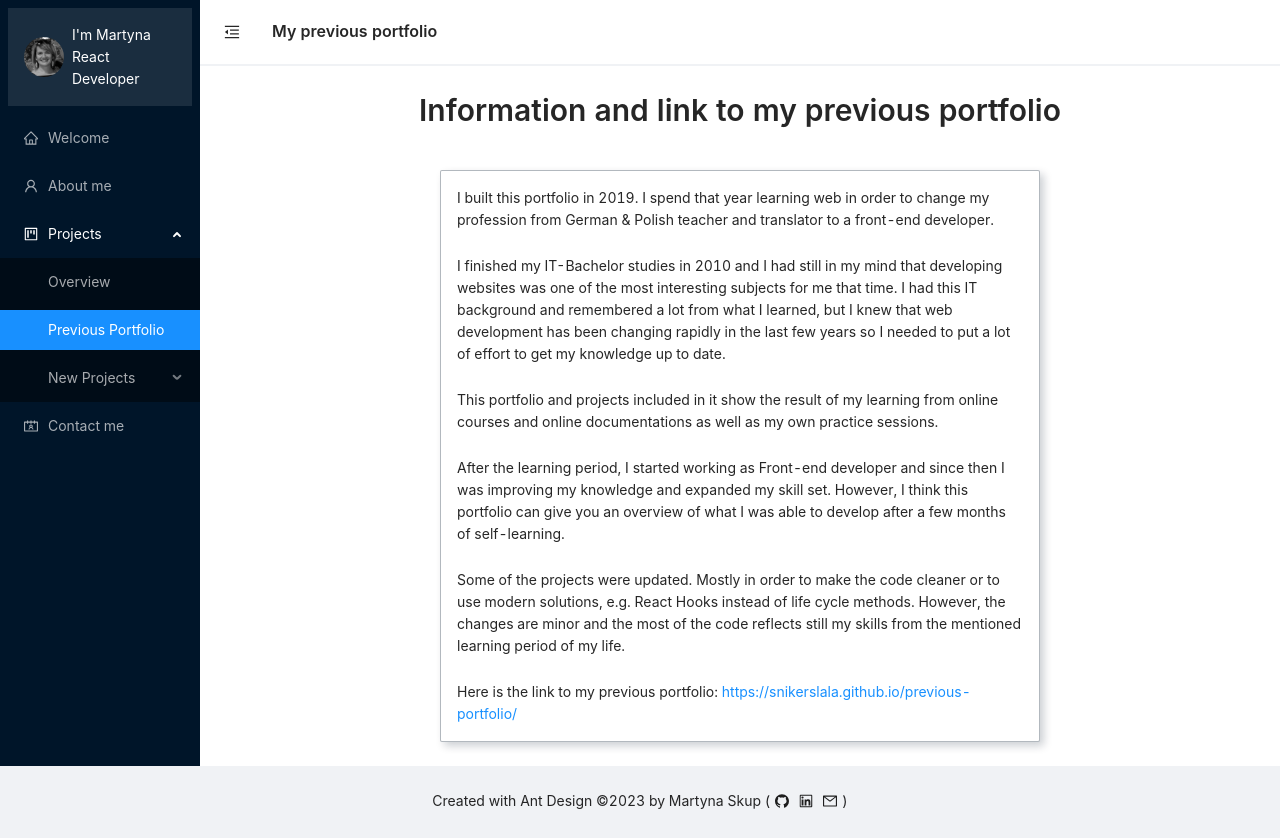
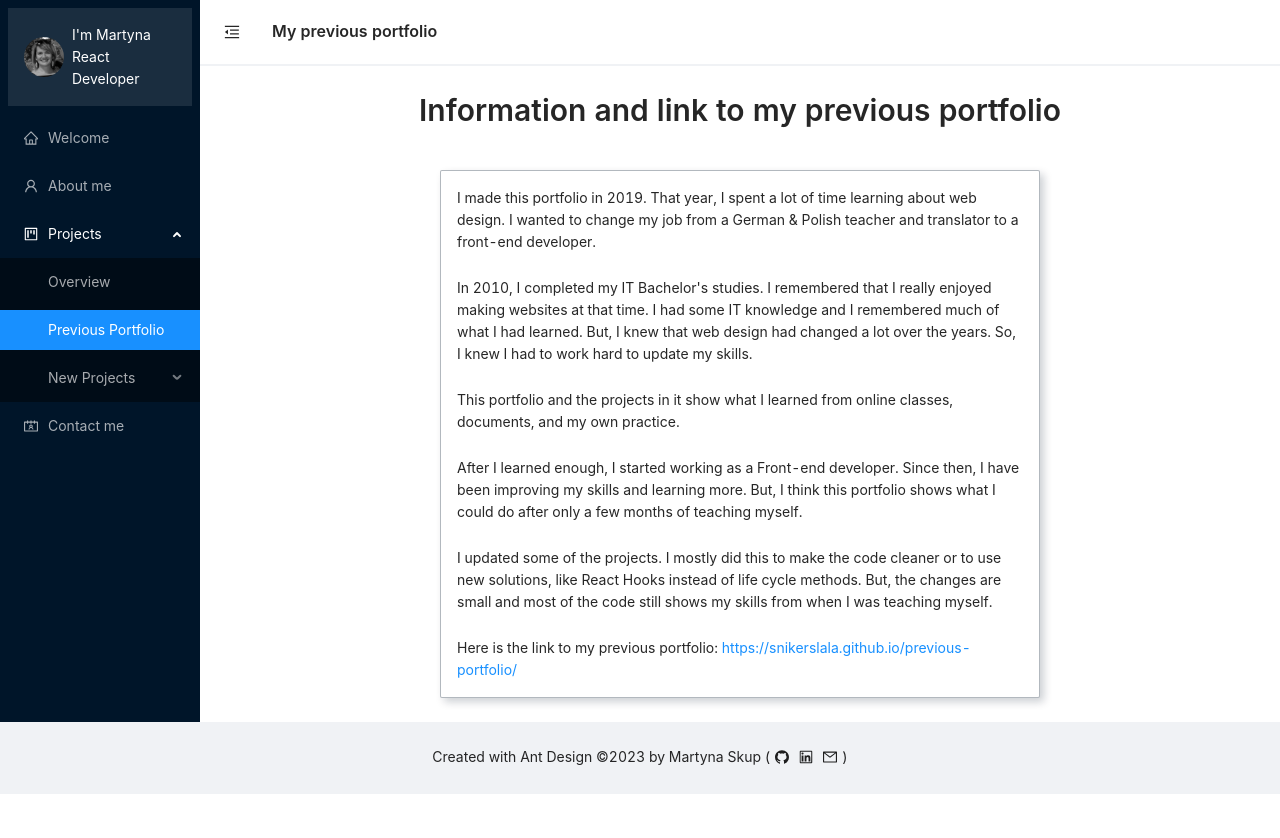
Before and after one commit to martynaskup/martynaskup.github.io, a React (Create React App) app: page /projects/previousPortfolio in a window 1280 px wide. After the commit the page ends 800 px from the top, so only its background shows below. Built offline with nearby package versions, Linux system fonts and the light colour scheme.

Commit message:
Update the content of the previous portfolio info

```diff
--- a/src/pages/ProjectsPage/Projects/PreviousPortfolio.tsx
+++ b/src/pages/ProjectsPage/Projects/PreviousPortfolio.tsx
@@ -11,35 +11,32 @@ const PreviousPortfolio = () => {
       <Card>
         <Space direction="vertical" size="large">
           <Typography.Text>
-            I built this portfolio in 2019. I spend that year learning web in
-            order to change my profession from German & Polish teacher and
-            translator to a front-end developer.
+            I made this portfolio in 2019. That year, I spent a lot of time
+            learning about web design. I wanted to change my job from a German &
+            Polish teacher and translator to a front-end developer.
           </Typography.Text>
           <Typography.Text>
-            I finished my IT-Bachelor studies in 2010 and I had still in my mind
-            that developing websites was one of the most interesting subjects
-            for me that time. I had this IT background and remembered a lot from
-            what I learned, but I knew that web development has been changing
-            rapidly in the last few years so I needed to put a lot of effort to
-            get my knowledge up to date.
+            In 2010, I completed my IT Bachelor's studies. I remembered that I
+            really enjoyed making websites at that time. I had some IT knowledge
+            and I remembered much of what I had learned. But, I knew that web
+            design had changed a lot over the years. So, I knew I had to work
+            hard to update my skills.
           </Typography.Text>
           <Typography.Text>
-            This portfolio and projects included in it show the result of my
-            learning from online courses and online documentations as well as my
-            own practice sessions.
+            This portfolio and the projects in it show what I learned from
+            online classes, documents, and my own practice.
           </Typography.Text>
           <Typography.Text>
-            After the learning period, I started working as Front-end developer
-            and since then I was improving my knowledge and expanded my skill
-            set. However, I think this portfolio can give you an overview of
-            what I was able to develop after a few months of self-learning.
+            After I learned enough, I started working as a Front-end developer.
+            Since then, I have been improving my skills and learning more. But,
+            I think this portfolio shows what I could do after only a few months
+            of teaching myself.
           </Typography.Text>
           <Typography.Text>
-            Some of the projects were updated. Mostly in order to make the code
-            cleaner or to use modern solutions, e.g. React Hooks instead of life
-            cycle methods. However, the changes are minor and the most of the
-            code reflects still my skills from the mentioned learning period of
-            my life.
+            I updated some of the projects. I mostly did this to make the code
+            cleaner or to use new solutions, like React Hooks instead of life
+            cycle methods. But, the changes are small and most of the code still
+            shows my skills from when I was teaching myself.
           </Typography.Text>
           <Typography.Text>
             Here is the link to my previous portfolio:{' '}
```
